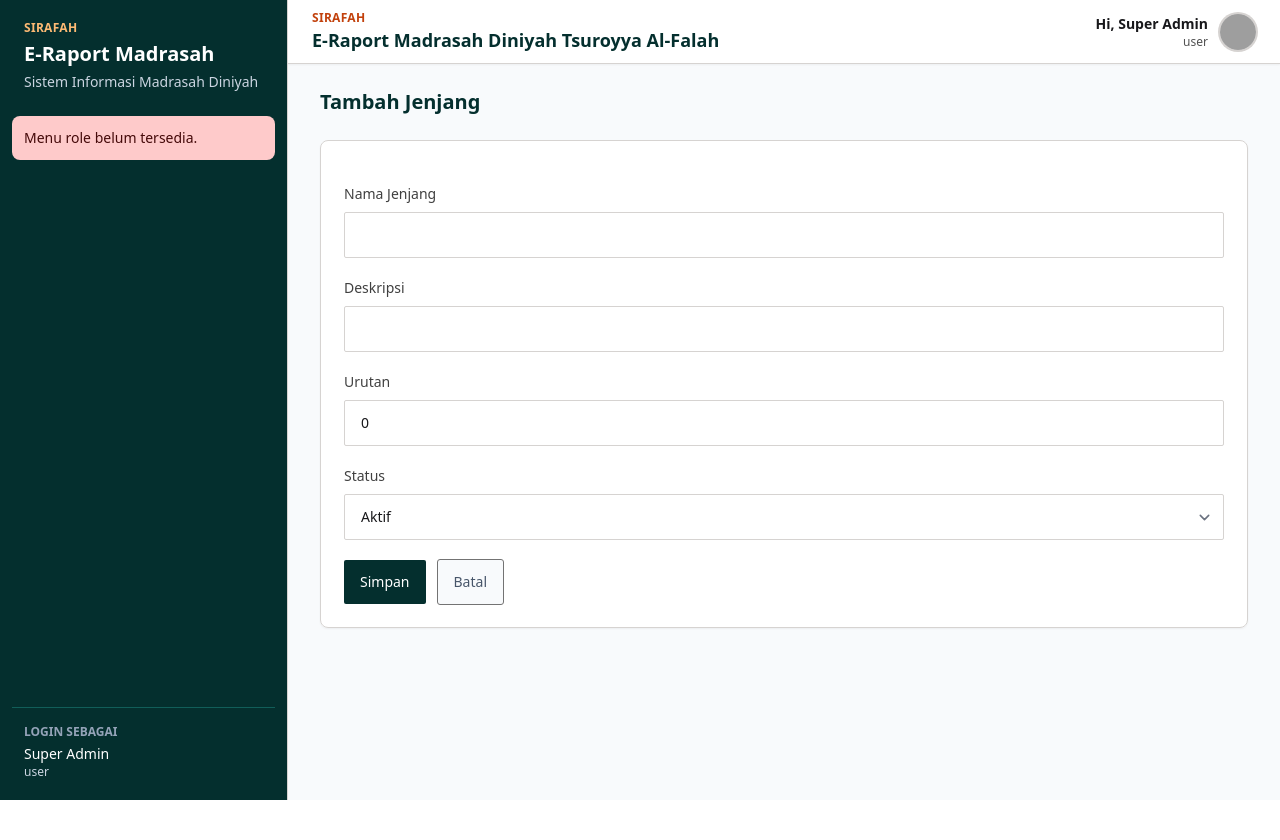
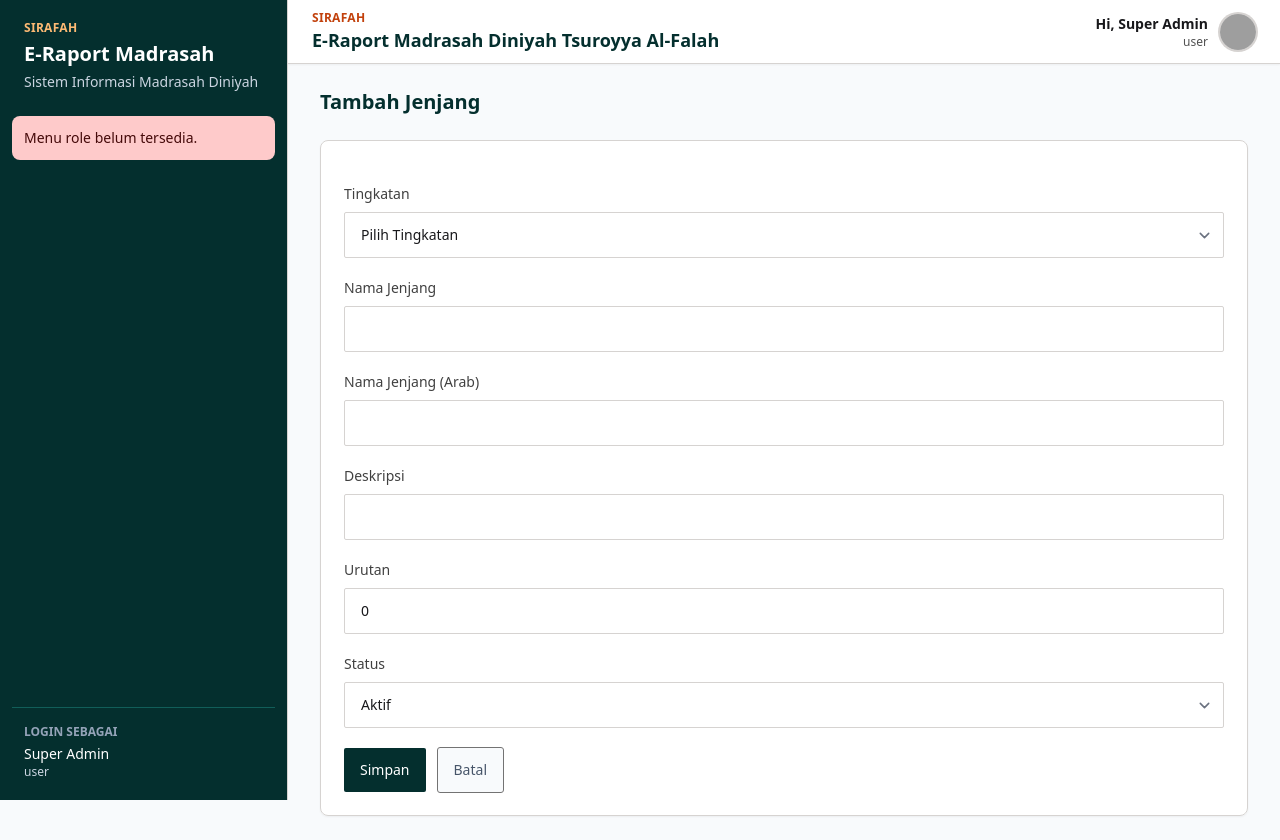
Before and after one commit to uziyraf/e-raport-madrasah-diniyah, a Laravel app: page /admin/levels/create in a window 1280 px wide. Before the commit the page ends 800 px from the top, so only its background shows below. Run offline with Laravel 12, Linux system fonts and the light colour scheme; a user stored in the database is signed in; data comes from the database, SQL or seed files in the repository; style sheets or scripts are compiled from the project's sources; grey boxes are pictures that could not be loaded.

Commit message:
Update Tipe input jenjang kelas

```diff
--- a/app/Http/Requests/Admin/StoreLevelRequest.php
+++ b/app/Http/Requests/Admin/StoreLevelRequest.php
@@ -15,6 +15,7 @@ class StoreLevelRequest extends FormRequest
     {
         return [
             'name' => ['required', 'string', 'max:255'],
+            'arabic_name' => ['nullable', 'string', 'max:255'],
             'description' => ['nullable', 'string', 'max:255'],
             'sort_order' => ['nullable', 'integer', 'min:0'],
             'status' => ['required', 'string', 'in:active,inactive'],
--- a/app/Http/Requests/Admin/UpdateLevelRequest.php
+++ b/app/Http/Requests/Admin/UpdateLevelRequest.php
@@ -16,6 +16,7 @@ class UpdateLevelRequest extends FormRequest
     {
         return [
             'name' => ['required', 'string', 'max:255'],
+            'arabic_name' => ['nullable', 'string', 'max:255'],
             'description' => ['nullable', 'string', 'max:255'],
             'sort_order' => ['nullable', 'integer', 'min:0'],
             'status' => ['required', 'string', 'in:active,inactive'],
--- a/app/Models/Level.php
+++ b/app/Models/Level.php
@@ -12,10 +12,20 @@ class Level extends Model
 
     protected $fillable = [
         'name',
+        'arabic_name',
         'description',
         'sort_order',
         'status',
     ];
+
+    public static function tingkatanOptions(): array
+    {
+        return [
+            "I'dadiyah" => 'الإعدادية',
+            "Ibtida'iyah" => 'الابتدائية',
+            'Tsanawiyah' => 'الثانوية',
+        ];
+    }
 
     public function schoolClasses(): HasMany
     {
--- a/resources/views/admin/levels/create.blade.php
+++ b/resources/views/admin/levels/create.blade.php
@@ -8,10 +8,28 @@
             @csrf
 
             <div>
+                <label for="tingkatan" class="mb-2 block text-sm font-medium text-neutral-700">Tingkatan</label>
+                <select id="tingkatan"
+                        class="w-full rounded-sm border border-stone-300 bg-white px-4 py-3 text-sm text-zinc-900 outline-none transition focus:border-teal-950 focus:ring-2 focus:ring-teal-950/10">
+                    <option value="">Pilih Tingkatan</option>
+                    @foreach (\App\Models\Level::tingkatanOptions() as $indo => $arab)
+                        <option value="{{ $indo }}" data-arabic="{{ $arab }}" {{ old('name') === $indo ? 'selected' : '' }}>{{ $indo }}</option>
+                    @endforeach
+                </select>
+            </div>
+
+            <div>
                 <label for="name" class="mb-2 block text-sm font-medium text-neutral-700">Nama Jenjang</label>
                 <input type="text" name="name" id="name" value="{{ old('name') }}"
                        class="w-full rounded-sm border border-stone-300 bg-white px-4 py-3 text-sm text-zinc-900 outline-none transition focus:border-teal-950 focus:ring-2 focus:ring-teal-950/10">
                 @error('name') <p class="mt-1 text-sm text-red-700">{{ $message }}</p> @enderror
+            </div>
+
+            <div>
+                <label for="arabic_name" class="mb-2 block text-sm font-medium text-neutral-700">Nama Jenjang (Arab)</label>
+                <input type="text" name="arabic_name" id="arabic_name" dir="rtl" value="{{ old('arabic_name') }}"
+                       class="w-full rounded-sm border border-stone-300 bg-white px-4 py-3 text-sm text-zinc-900 outline-none transition focus:border-teal-950 focus:ring-2 focus:ring-teal-950/10">
+                @error('arabic_name') <p class="mt-1 text-sm text-red-700">{{ $message }}</p> @enderror
             </div>
 
             <div>
@@ -50,4 +68,26 @@
             </div>
         </form>
     </div>
+
+    <script>
+        document.addEventListener('DOMContentLoaded', function () {
+            const tingkatan = document.getElementById('tingkatan');
+            const nameInput = document.getElementById('name');
+            const arabicInput = document.getElementById('arabic_name');
+
+            if (!tingkatan || !nameInput || !arabicInput) {
+                return;
+            }
+
+            tingkatan.addEventListener('change', function () {
+                if (!this.value) {
+                    return;
+                }
+
+                const option = this.options[this.selectedIndex];
+                nameInput.value = this.value;
+                arabicInput.value = option.getAttribute('data-arabic') || '';
+            });
+        });
+    </script>
 </x-app-layout>
--- a/resources/views/admin/levels/index.blade.php
+++ b/resources/views/admin/levels/index.blade.php
@@ -23,6 +23,7 @@
                 <thead>
                     <tr>
                         <th class="border-b border-stone-300 bg-white px-6 py-4 text-left text-sm font-medium text-neutral-700">Nama</th>
+                        <th class="border-b border-stone-300 bg-white px-6 py-4 text-left text-sm font-medium text-neutral-700">Nama Arab</th>
                         <th class="border-b border-stone-300 bg-white px-6 py-4 text-left text-sm font-medium text-neutral-700">Deskripsi</th>
                         <th class="border-b border-stone-300 bg-white px-6 py-4 text-left text-sm font-medium text-neutral-700">Urutan</th>
                         <th class="border-b border-stone-300 bg-white px-6 py-4 text-left text-sm font-medium text-neutral-700">Status</th>
@@ -33,6 +34,7 @@
                     @forelse ($levels as $level)
                         <tr>
                             <td class="border-t border-stone-300 px-6 py-4 text-base font-normal text-zinc-900">{{ $level->name }}</td>
+                            <td class="border-t border-stone-300 px-6 py-4 text-base font-normal text-zinc-900" dir="rtl">{{ $level->arabic_name ?? '-' }}</td>
                             <td class="border-t border-stone-300 px-6 py-4 text-base font-normal text-zinc-900">{{ $level->description ?? '-' }}</td>
                             <td class="border-t border-stone-300 px-6 py-4 text-base font-normal text-zinc-900">{{ $level->sort_order }}</td>
                             <td class="border-t border-stone-300 px-6 py-4">
@@ -61,7 +63,7 @@
                         </tr>
                     @empty
                         <tr>
-                            <td colspan="5" class="px-6 py-10 text-center text-sm text-neutral-500">Belum ada data jenjang.</td>
+                            <td colspan="6" class="px-6 py-10 text-center text-sm text-neutral-500">Belum ada data jenjang.</td>
                         </tr>
                     @endforelse
                 </tbody>
```
Also changed, not shown: database/seeders/MasterDataSeeder.php (+4 -4 lines), resources/views/admin/levels/edit.blade.php (+40 -0 lines), database/migrations/2026_11_21_115032_add_arabic_name_to_levels_table.php (added).
